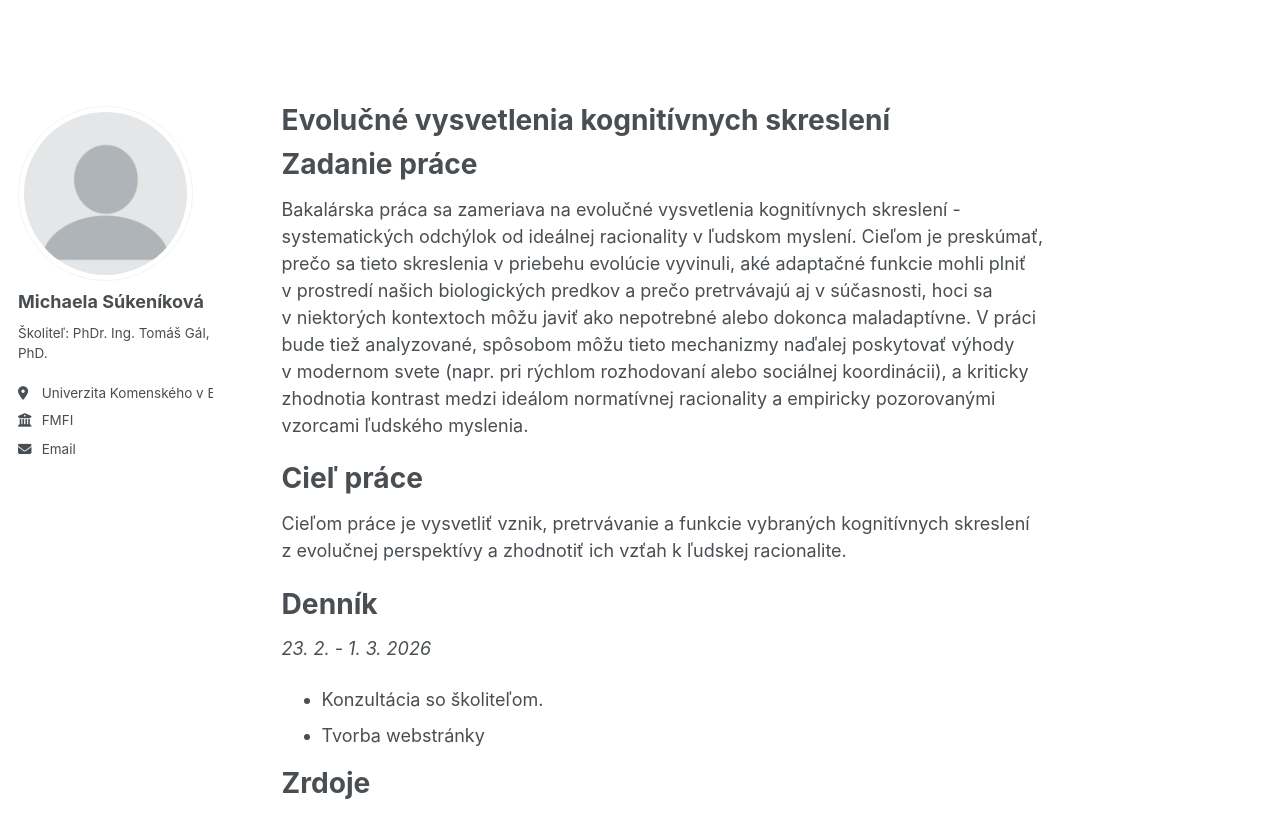
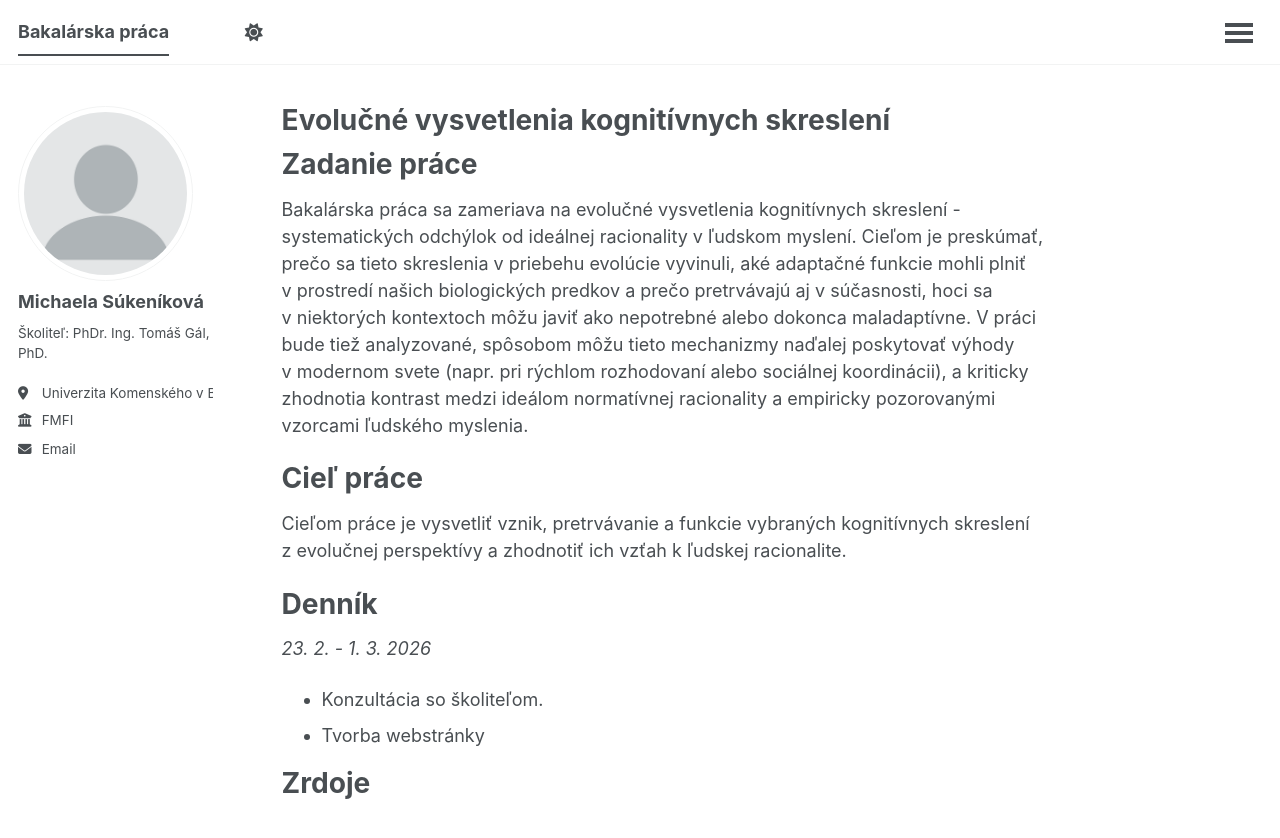
Before and after one commit to sumiuniba/sumiuniba.github.io, a Jekyll site: the page built from _pages/about.md, in a window 1280 px wide and 1004 px high. Shown: the top 838 px of the window. Built offline with Jekyll 4.4.1, drawn with Linux system fonts in a browser that asks for light colours.

Commit message:
Update default.html

```diff
--- a/_layouts/default.html
+++ b/_layouts/default.html
@@ -14,6 +14,7 @@ layout: compress
   <body>
 
     {% include browser-upgrade.html %}
+    {% include masthead.html %}
 
     {{ content }}
 
```
